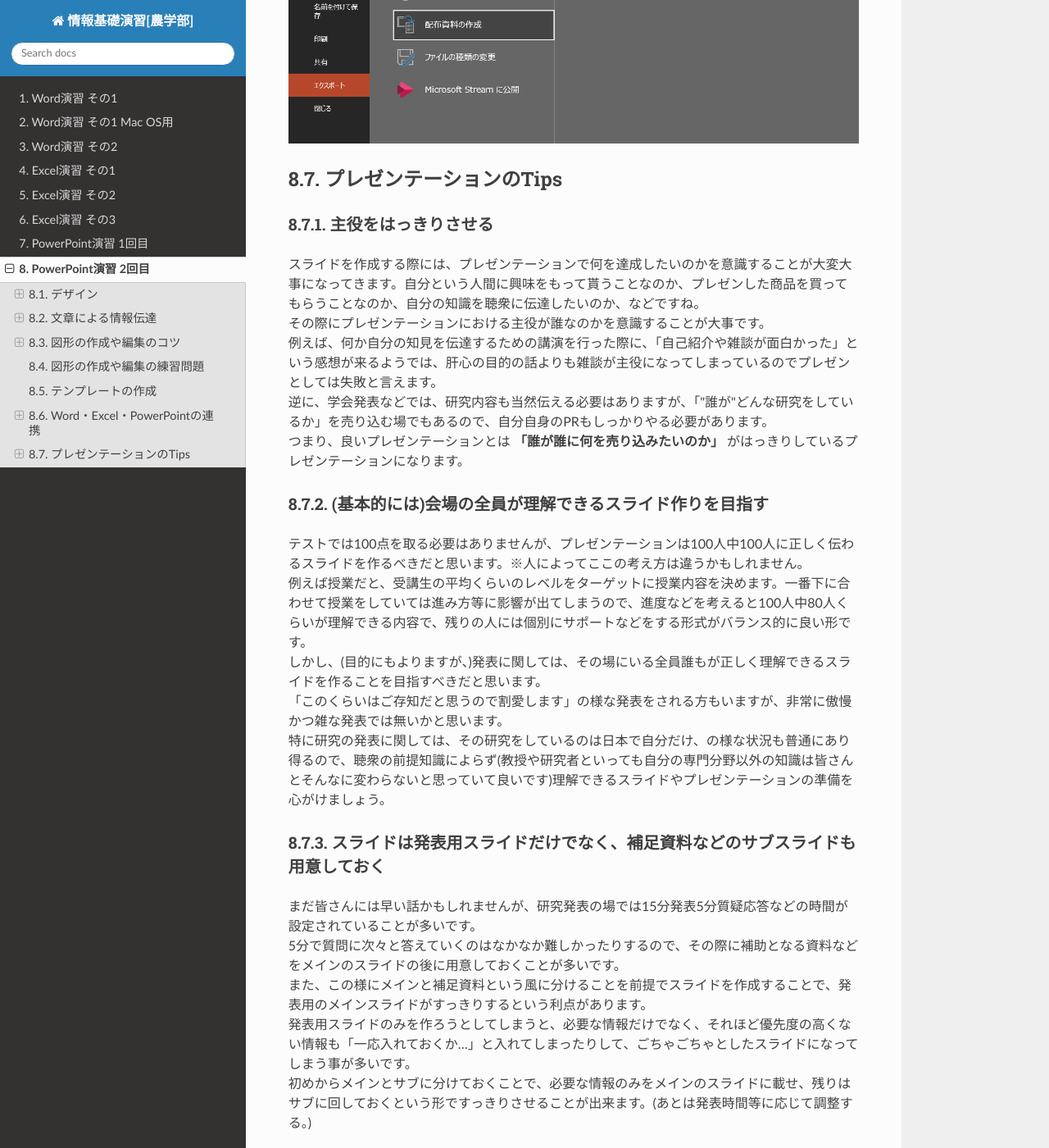
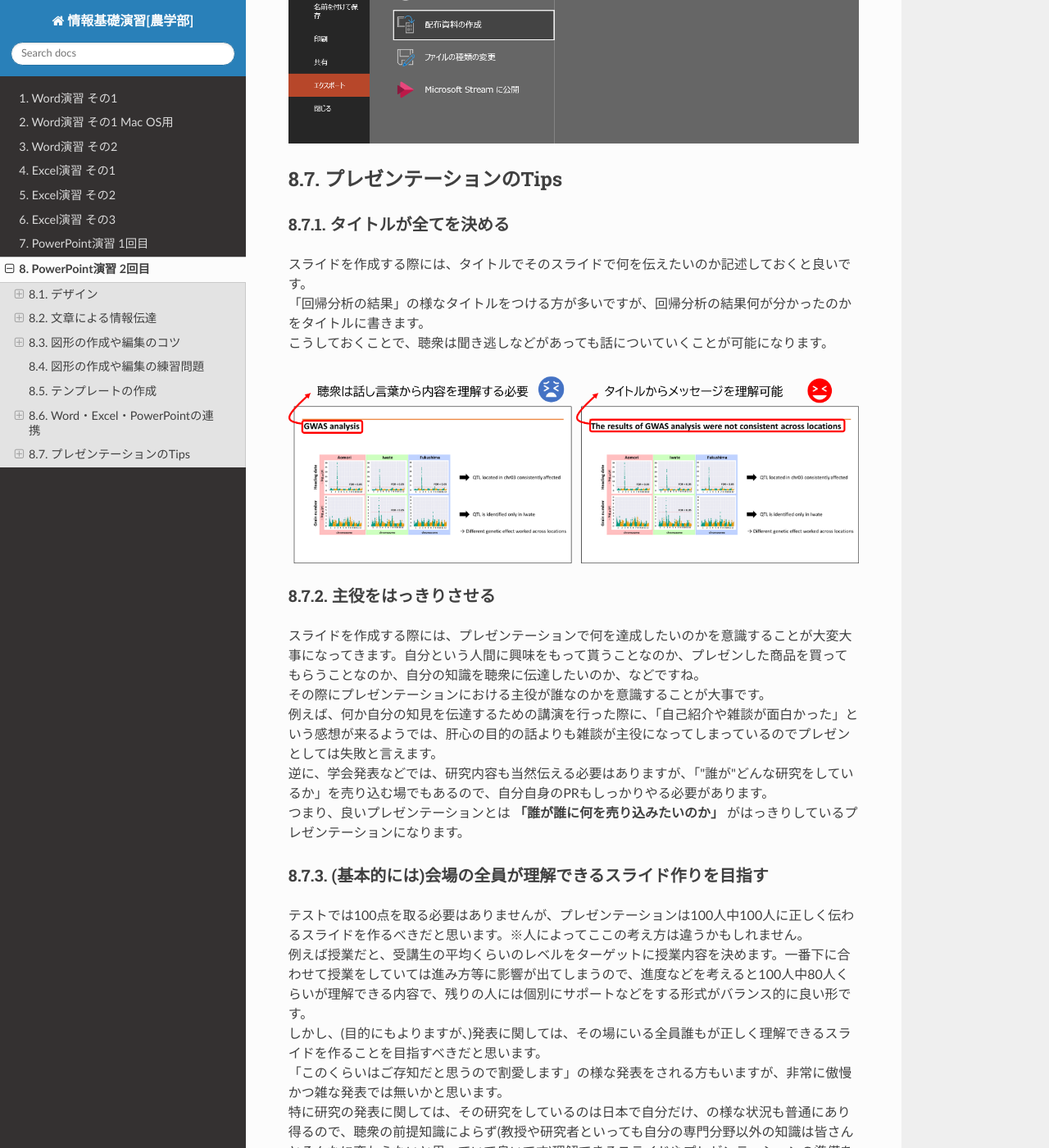
Before and after one commit to slt666666/basic_info_fri_2025, a Sphinx documentation site: the page built from source/powerpoint_2.rst, in a window 1280 px wide and 1400 px high, scrolled down 14514 px. Shown: the whole window at 82% size. Built offline with Sphinx 7.4.7 and the Read the Docs theme 3.1.0, drawn with Linux system fonts in a browser that asks for light colours.

Commit message:
update pp

```diff
--- a/source/powerpoint_2.rst
+++ b/source/powerpoint_2.rst
@@ -248,6 +248,15 @@ PowerPointスライドを配布資料としてWordに貼り付ける
 プレゼンテーションのTips
 ^^^^^^^^^^^^^^^^^^^^^^^^^^^^^^^^^^^^^^^^^^^^
 
+**タイトルが全てを決める**
+----------------------------------------------
+
+| スライドを作成する際には、タイトルでそのスライドで何を伝えたいのか記述しておくと良いです。
+| 「回帰分析の結果」の様なタイトルをつける方が多いですが、回帰分析の結果何が分かったのかをタイトルに書きます。
+| こうしておくことで、聴衆は聞き逃しなどがあっても話についていくことが可能になります。
+
+.. figure:: _static/images/powerpoint/title_imp.png
+
 **主役をはっきりさせる**
 ----------------------------------------------
 
```
Also changed, not shown: source/_static/images/powerpoint/title_imp.png (added).
